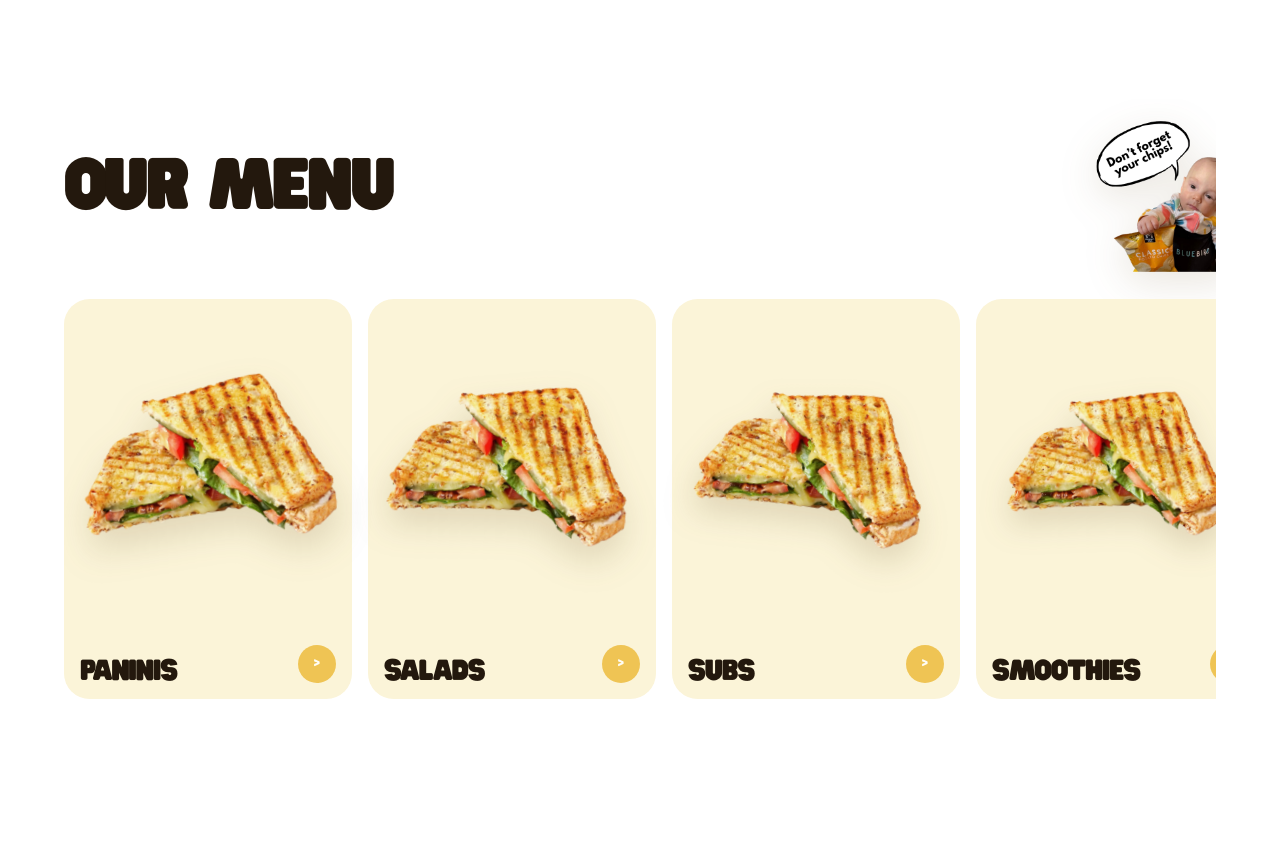
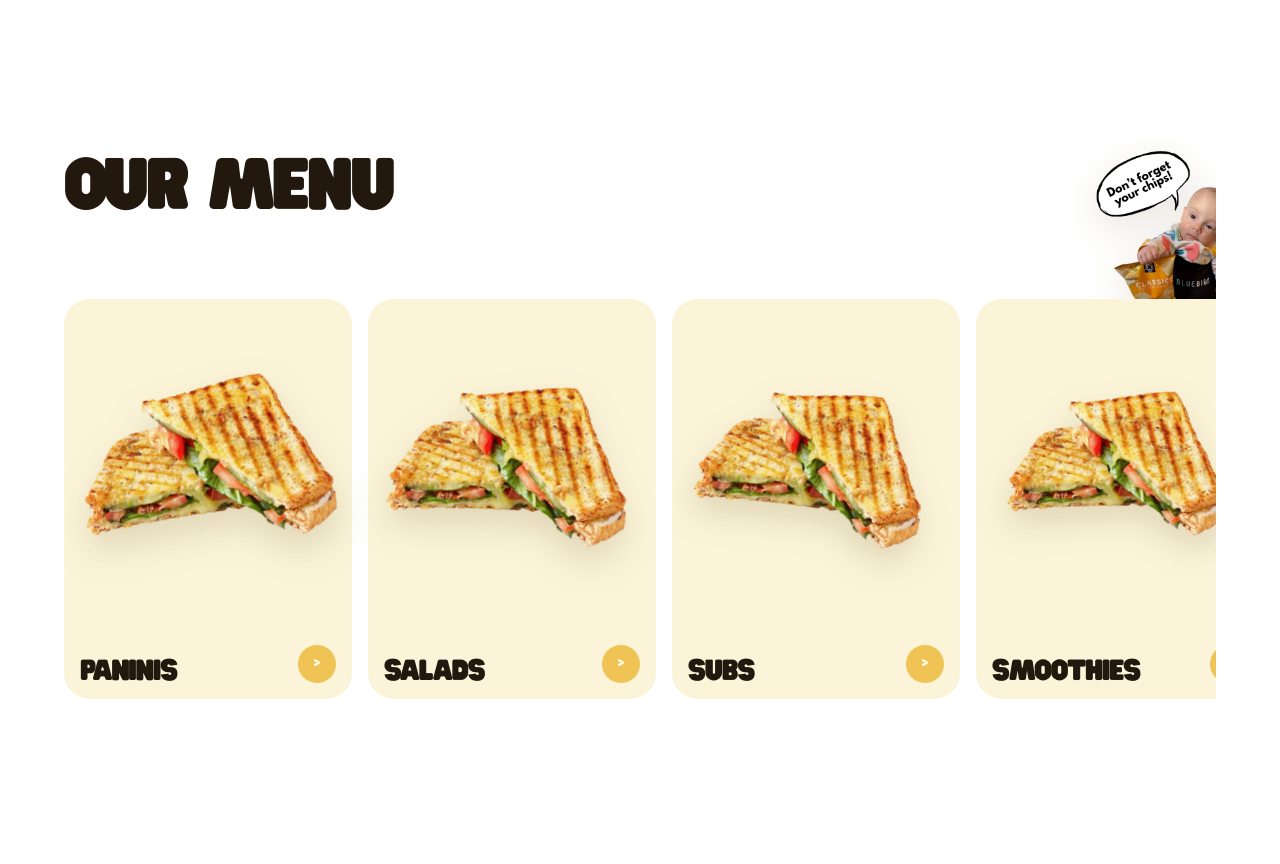
Before and after one commit to andrewchwalik/bluebird, a React (Vite) app: page / in a window 1280 px wide. Shown: the part 2016-2880 px from the top of the page. Built offline with nearby package versions, Linux system fonts and the light colour scheme; no server answers.

Commit message:
Lower menu accent resting position

```diff
--- a/src/App.css
+++ b/src/App.css
@@ -675,7 +675,7 @@ main {
 
 .menu-showcase-card-accent.is-visible .menu-showcase-accent {
   opacity: 1;
-  transform: translateY(-12.7rem) scale(1);
+  transform: translateY(-10.825rem) scale(1);
 }
 
 .menu-showcase-image {
```
